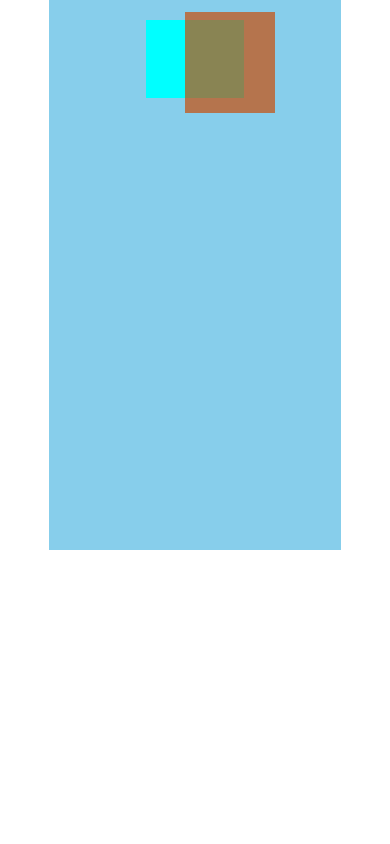
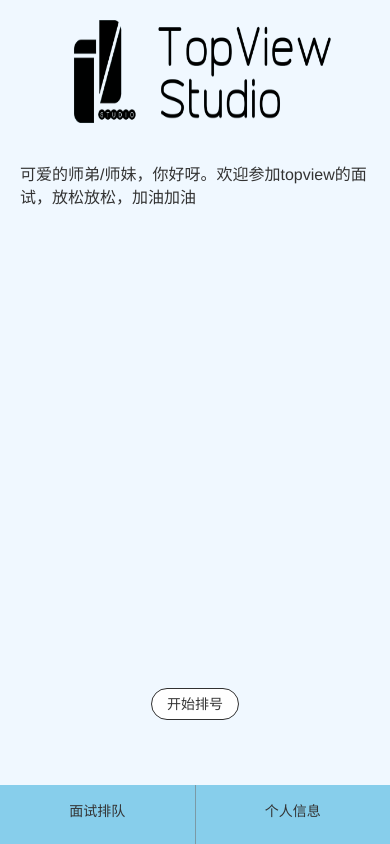
Before and after one commit to Konsoue/topview_user, a plain HTML site: page index.html in a window 390 px wide. Drawn offline with nearby package versions, Linux system fonts and the light colour scheme.

Commit message:
add queue's style with phone's size

```diff
--- a/css/sx-queue.css
+++ b/css/sx-queue.css
@@ -1,3 +1,44 @@
+/* 思贤部分 */
+@media screen and (max-width: 962px) {
+    div.welcome {
+        font-size: 16px;
+    }
+}
+@media screen and (max-width: 765px) {
+    div.sx-container {
+        position: fixed;
+        width: 100%;
+        height: 100%;
+    }
+    div.nav {
+        display: block;
+    }
+    div.queue {
+        position: absolute;
+        top: 0;
+        left: 0;
+        width: 100%;
+        height: 93%;
+        padding: 1.5vw 20px ;
+        border-radius: 0%;
+        background: aliceblue;
+    }
+    div.welcome {
+        height: 65%;
+    }
+    div.logo {
+        height: 20%;
+    }
+    div.queue-msg {
+        height: 15%;
+    }
+    div.queue-btn {
+        box-sizing: border-box;
+        height: 15%;
+        padding-top: 7%;
+        /* background: red; */
+    }
+}
 .sx-container{
     position: relative;
     width: 75vw;
@@ -6,6 +47,7 @@
     background-color: skyblue;
 }
 .login {
+    display: none;
     position: absolute;
     top: 5vw;
     left: 25vw;
@@ -19,9 +61,13 @@
     left: 35vw;
     width: 23vw;
     height: 26vw;
-    background-color: rgba(255, 0, 0, 0.596);
+    padding: 1.5vw;
+    border-radius: 8px;
+    box-sizing: border-box;
+    background-color: rgba(255, 0, 0, 0.226);
 }
 .user {
+    display: none;
     position: absolute;
     top: 3vw;
     left: 35vw;
@@ -29,3 +75,66 @@
     height: 26vw;
     background-color: rgba(72, 255, 0, 0.192);
 }
+/* 手机尺寸的下方导航 */
+.nav {
+    display: none;
+    position: absolute;
+    bottom: 0;
+    width: 100%;
+    height: 7%;
+    /* background: red; */
+}
+.nav ul {
+    height: 100%;
+    /* line-height: 10% ; */
+    display: flex;
+}
+.nav ul li {
+    /* height: 100%; */
+    padding-top: 4%;
+    flex: 1 0 auto;
+    text-align: center;
+}
+.nav ul li:nth-child(1) {
+    border-right: 1px solid rgba(114, 114, 114, 0.568);
+}
+/* 排队面试 */
+.welcome {
+    height: 12vw;
+    font-size: 18px;
+    overflow: auto;
+    padding-top: 1vw;
+    /* background-color: red; */
+}
+.logo {
+    height: 5vw;
+    text-align: center;
+    /* background: aqua; */
+}
+.logo img {
+    padding-top: 2%;
+    width: 80%;
+    height: 80%;
+}
+.queue-msg {
+    display: none;
+    height: 6vw;
+    /* background-color: skyblue; */
+}
+.queue-btn {
+    height: 6vw;
+    padding-top: 20px;
+    box-sizing: border-box;
+    text-align: center;
+    /* background-color: skyblue; */
+}
+.queue-btn button {
+    padding: 5px 15px;
+    border: 1px solid rgb(49, 49, 49);
+    border-radius: 18px;
+    background-color: #fff;
+}
+.queue-btn button:hover {
+    background-color: rgb(238, 238, 238);
+}
+/* 思贤部分结束 */
--- a/index.html
+++ b/index.html
@@ -5,6 +5,7 @@
     <meta http-equiv="X-UA-Compatible" content="IE=edge">
     <meta name="viewport" content="width=device-width, initial-scale=1">
     <title>Topview</title>
+    <link rel="stylesheet" href="css/reset.css">
     <link href="css/bootstrap.min.css" rel="stylesheet">
     <!--[if lt IE 9]>
       <script src="https://cdn.jsdelivr.net/npm/html5shiv@3.7.3/dist/html5shiv.min.js"></script>
@@ -15,10 +16,22 @@
   <body>
     <div class="sx-container">
         <div class="login"></div>
-        <div class="queue"></div>
+        <div class="queue">
+            <div class="logo"><img src="img/logo.png" alt=""></div>
+            <div class="welcome">Lorem ipsum dolor sit amet consectetur adipisicing elit. Ut, nostrum.</div>
+            <div class="queue-msg">Lorem ipsum dolor sit amet consectetur adipisicing elit. Tenetur, aperiam.</div>
+            <div class="queue-btn"><button id="queue">开始排号</button></div>
+        </div>
         <div class="user"></div>
+        <div class="nav">
+          <ul>
+            <li>面试排队</li>
+            <li>个人信息</li>
+          </ul>
+        </div>
     </div>
     <script src="js/jquery.min.js"></script>
     <script src="https://cdn.jsdelivr.net/npm/bootstrap@3.3.7/dist/js/bootstrap.min.js"></script>
+    <script src="js/sx-queue.js"></script>
   </body>
 </html>
--- /dev/null
+++ b/js/sx-queue.js
@@ -0,0 +1,8 @@
+$.ajax({
+    url: "js/welcome.json",
+    async: true,
+    success: (data)=>{
+        // console.log()
+        $('.welcome').text(data.wel);
+    }
+})
--- /dev/null
+++ b/js/welcome.json
@@ -0,0 +1,3 @@
+{
+    "wel": "可爱的师弟/师妹，你好呀。欢迎参加topview的面试，放松放松，加油加油"
+}
```
Also changed, not shown: img/1.jpg (added), img/TV.png (added), img/logo.png (added).
